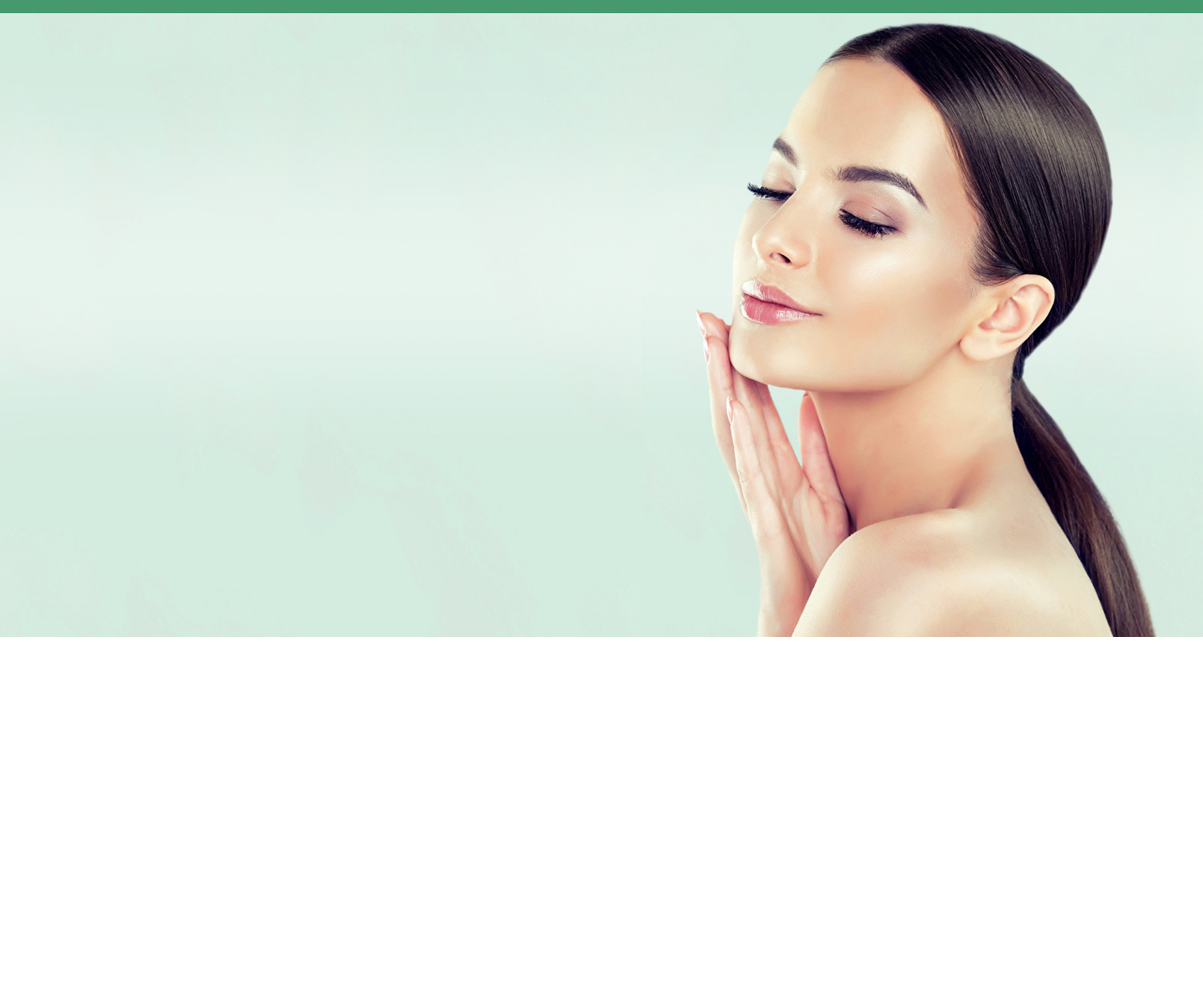
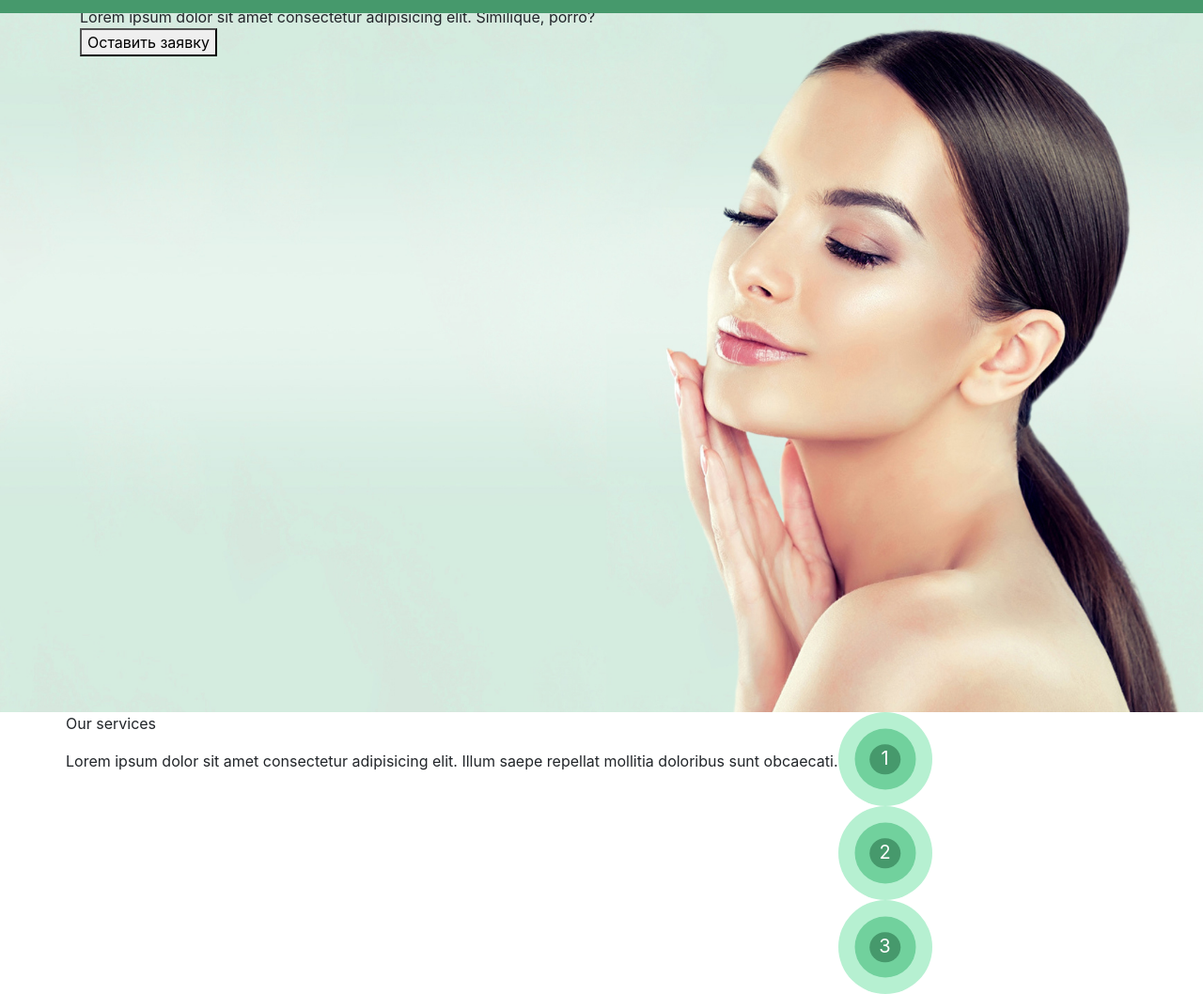
Before and after one commit to kana9379992/Saloon, a plain HTML site: page index.html in a window 1280 px wide. Shown: the part 42-1100 px from the top of the page at 94% size. Before the commit the page ends 800 px from the top, so only its background shows below. Drawn offline with nearby package versions, Linux system fonts and the light colour scheme.

Commit message:
Changing services block

```diff
--- a/index.html
+++ b/index.html
@@ -46,11 +46,58 @@
      <header class="header">
         <div class="container">
             <div class="header-content">
-                <div class="header-content__text"></div>
-                <div class="header-content_descr"></div>
-                <div class="order-button"></div>
+                <div class="header-content__text">HOME BEAUTY</div>
+                <div class="header-content__addText">where beauty is available to everyone</div>
+                <div class="header-content_descr">Lorem ipsum dolor sit amet consectetur adipisicing elit. Similique, porro?</div>
+                <button class="odero-button">Оставить заявку</button>
             </div>
         </div>
     </header>
+    <div class="container">
+
+      <div class="row">
+          <div class="services">
+              <p class="services__text">Our services</p>
+              <div class="services__descr">Lorem ipsum dolor sit amet consectetur adipisicing elit. Illum saepe repellat mollitia doloribus sunt obcaecati.</div>
+            </div>
+            <div class="steps">
+
+            <div class="points .col-lg-2 .col-md-12">
+              <div class="first-point">
+                <div class="first-circle">
+                  <div class="second-circle">
+                    <div class="third-circle circle-text">
+                      1
+                    </div>
+                  </div>
+                </div>
+              </div>
+            </div>
+            <div class="points .col-xl-2">
+              <div class="first-point">
+                <div class="first-circle">
+                  <div class="second-circle">
+                    <div class="third-circle circle-text">
+                      2
+                    </div>
+                  </div>
+                </div>
+              </div>
+            </div>
+
+            <div class="points .col-xl-2">
+              <div class="first-point">
+                <div class="first-circle">
+                  <div class="second-circle">
+                    <div class="third-circle circle-text">
+                      3
+                    </div>
+                  </div>
+                </div>
+              </div>
+            </div>
+            </div>
+      </div>
+    </div>
 </body>
 </html>
--- a/sass/_navbar.sass
+++ b/sass/_navbar.sass
@@ -30,6 +30,7 @@
 
 .header
   background: url(../img/bg.jpg) top right no-repeat
-  background-size: contain
+  background-size: cover
+  background-position: 80% 0
 .navbar-brand:hover
    color: #fff
--- /dev/null
+++ b/sass/_services.sass
@@ -0,0 +1,37 @@
+.first-circle
+    position: relative
+    display: inline-block
+    width: 100px
+    height: 100px
+    background-color: #b6f0d1
+    border-radius: 50%
+.second-circle
+    position: relative
+    width: 65%
+    height: 65%
+    border-radius: 50%
+    background-color: #71d19d
+    left: 50%
+    top: 50%
+    transform: translate(-50%,-50%)
+.third-circle
+    position: relative
+    width: 50%
+    height: 50%
+    border-radius: 50%
+    background-color: #46996C
+    left: 50%
+    top: 50%
+    transform: translate(-50%,-50%)
+    text-align: center
+    vertical-align: 50%
+    font-size: 20px
+    color: white
+
+.steps
+   display: block
+.points:hover
+    transform: scale(1.1)
+    transition: all .2s ease-in-out
+.circle-text
+    user-select: none
--- a/sass/style.sass
+++ b/sass/style.sass
@@ -3,3 +3,5 @@
 body
     margin: auto
 @import navbar
+@import header
+@import services
```
Also changed, not shown: css/style.css, sass/_header.sass (added), 1 other file.
